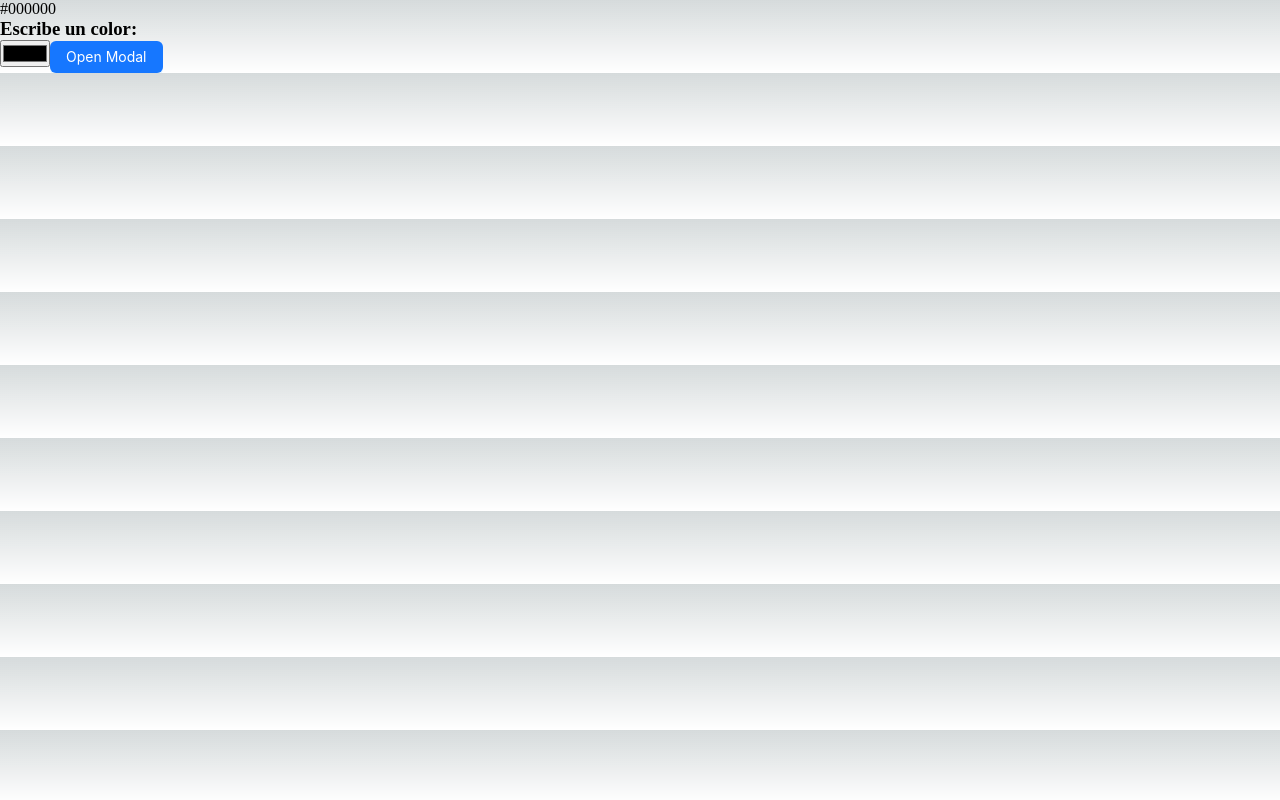
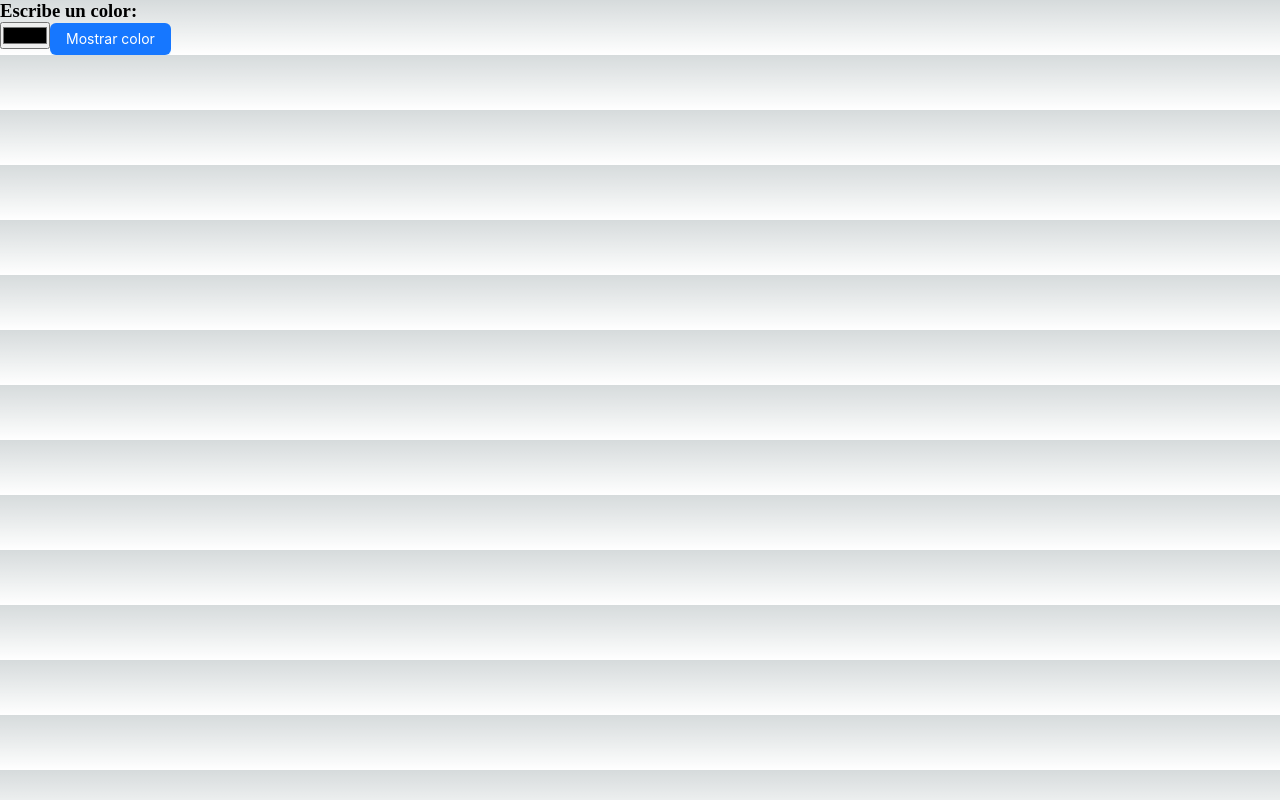
Before and after one commit to Aluonam/pt_281123, a Next.js app: page /components/InputChangeBackgorundModal in a window 1280 px wide. Built offline with nearby package versions, Linux system fonts and the light colour scheme.

Commit message:
feat: props input to modal, finalize modal styles

```diff
--- a/pages/components/InputChangeBackgorundModal.jsx
+++ b/pages/components/InputChangeBackgorundModal.jsx
@@ -7,10 +7,9 @@ const InputChangeBackgorundModal = () => {
 
   return (
     <>
-    {colorUser}
     <h3>Escribe un color:</h3>
     <input type='color' onChange={(e)=>{setColorUser(e.target.value)}}></input>
-    <ModalANT></ModalANT>
+    <ModalANT colorUser={colorUser}></ModalANT>
     </>
   )
 }
--- a/pages/components/ModalANT.jsx
+++ b/pages/components/ModalANT.jsx
@@ -1,7 +1,7 @@
 import React, { useState } from 'react';
 import { Button, Modal } from 'antd';
 
-const ModalANT = () => {
+const ModalANT = ({colorUser}) => {
   const [isModalOpen, setIsModalOpen] = useState(false);
   const showModal = () => {
     setIsModalOpen(true);
@@ -15,12 +15,11 @@ const ModalANT = () => {
   return (
     <>
       <Button type="primary" onClick={showModal}>
-        Open Modal
+        Mostrar color
       </Button>
-      <Modal title="Basic Modal" open={isModalOpen} onOk={handleOk} onCancel={handleCancel}>
-        <p>Some contents...</p>
-        <p>Some contents...</p>
-        <p>Some contents...</p>
+      <Modal title="Color elegido:" open={isModalOpen} onOk={handleOk} onCancel={handleCancel}>
+        <div style={ {backgroundColor:`${colorUser}`, border: "1px solid black", height:"100px"}} ></div>
+
       </Modal>
     </>
   );
```
